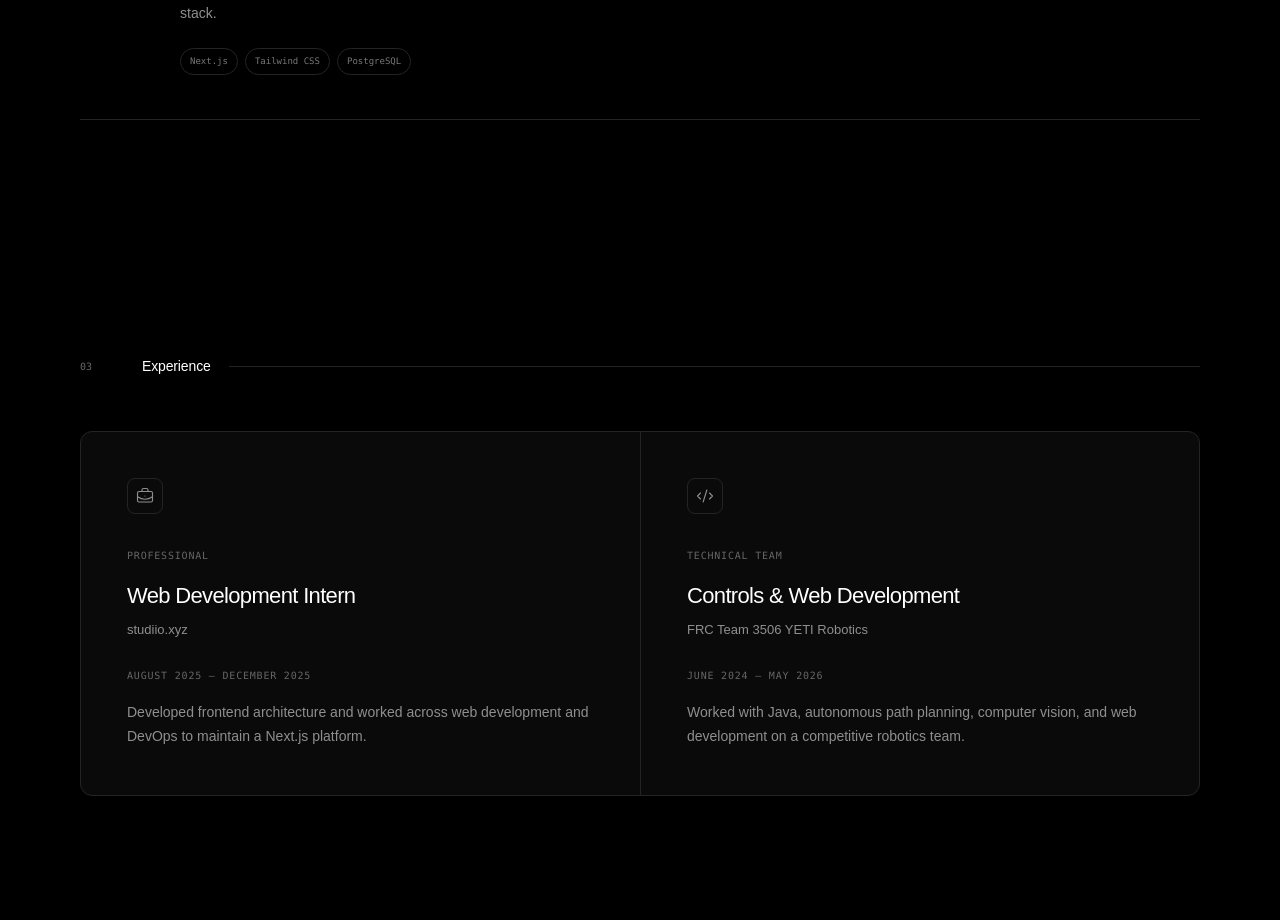
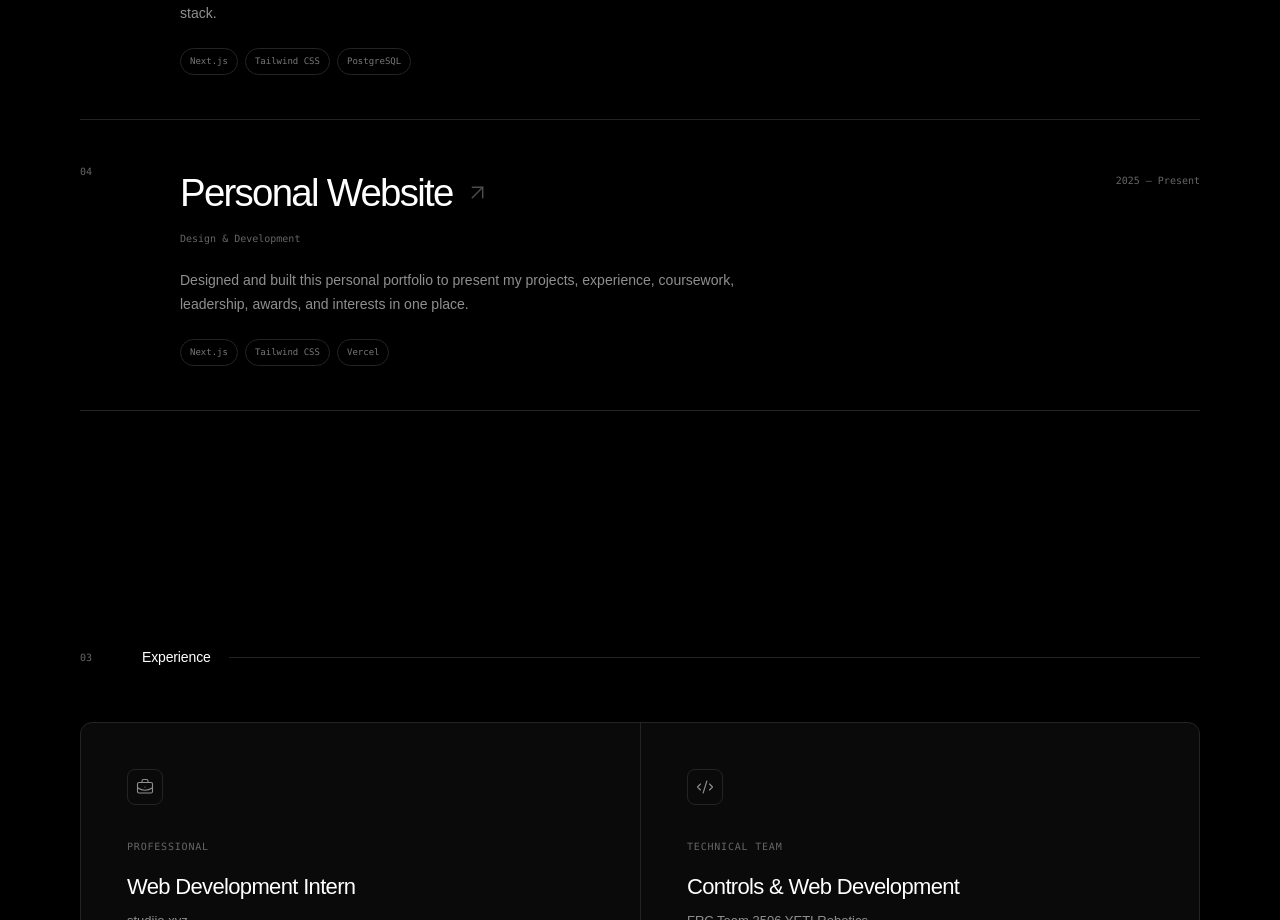
Before and after one commit to Ankit-Panda-2010/Ankit-Personal-Site, a Next.js app: page / in a window 1280 px wide. Shown: the part 3000-3920 px from the top of the page. Built offline with nearby package versions, Linux system fonts and the light colour scheme; no server answers.

Commit message:
Add personal website to projects

```diff
--- a/src/App.jsx
+++ b/src/App.jsx
@@ -40,6 +40,16 @@ const projects = [
     description:
       'Helped a competitive robotics team develop its scouting platform using a modern full-stack web stack.',
     stack: ['Next.js', 'Tailwind CSS', 'PostgreSQL'],
+  },
+  {
+    index: '04',
+    title: 'Personal Website',
+    role: 'Design & Development',
+    period: '2025 — Present',
+    description:
+      'Designed and built this personal portfolio to present my projects, experience, coursework, leadership, awards, and interests in one place.',
+    stack: ['Next.js', 'Tailwind CSS', 'Vercel'],
+    href: 'https://ankit-personal-site.vercel.app',
   },
 ]
 
@@ -489,7 +499,19 @@ export default function App() {
                 <div className="project-main" data-reveal>
                   <div className="project-title-row">
                     <h3>{project.title}</h3>
-                    <ArrowUpRight className="project-arrow" size={25} strokeWidth={1.4} />
+                    {project.href ? (
+                      <a
+                        className="project-arrow-link"
+                        href={project.href}
+                        target="_blank"
+                        rel="noreferrer"
+                        aria-label={`Open ${project.title}`}
+                      >
+                        <ArrowUpRight className="project-arrow" size={25} strokeWidth={1.4} />
+                      </a>
+                    ) : (
+                      <ArrowUpRight className="project-arrow" size={25} strokeWidth={1.4} />
+                    )}
                   </div>
                   <p className="project-role">{project.role}</p>
                   <p className="project-description">{project.description}</p>
```
